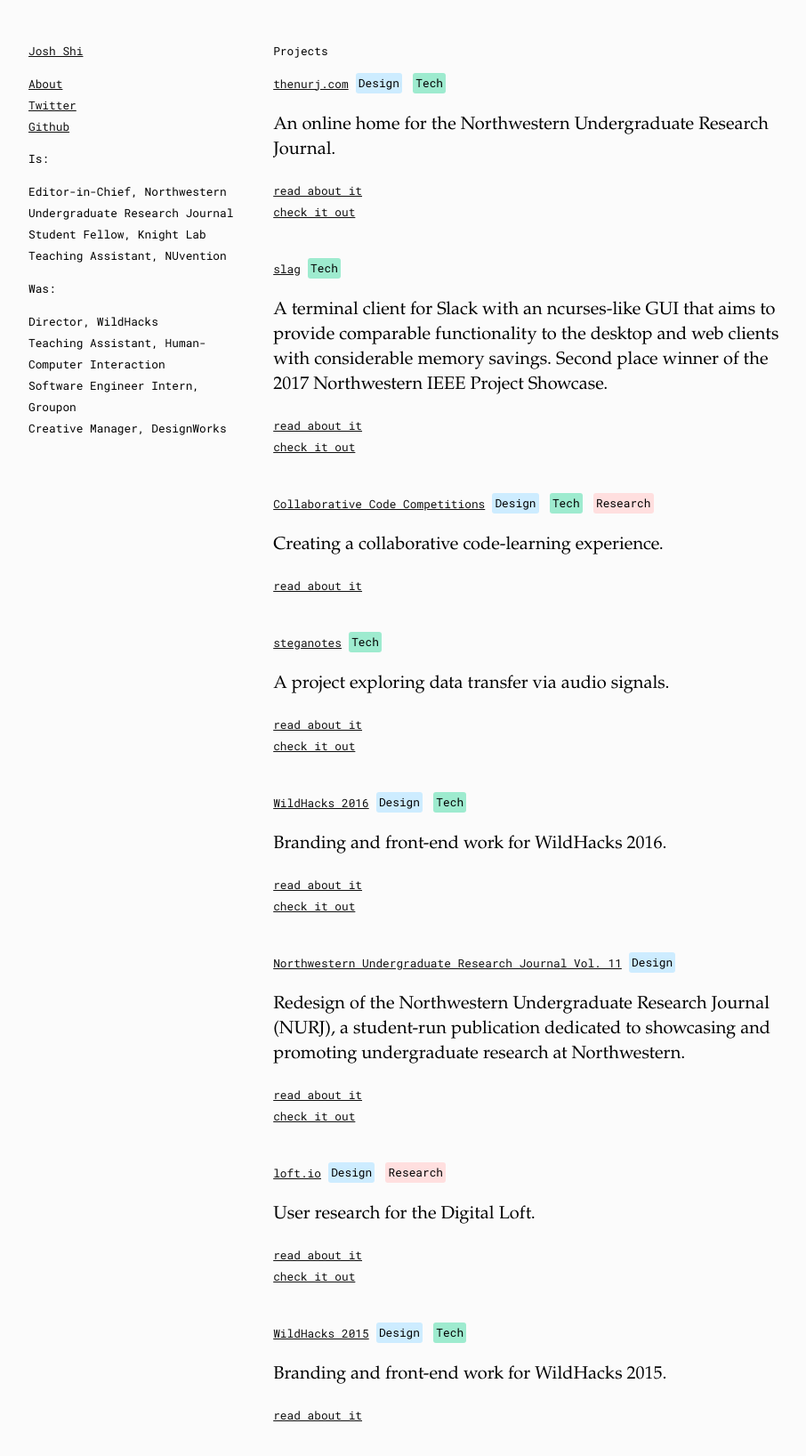
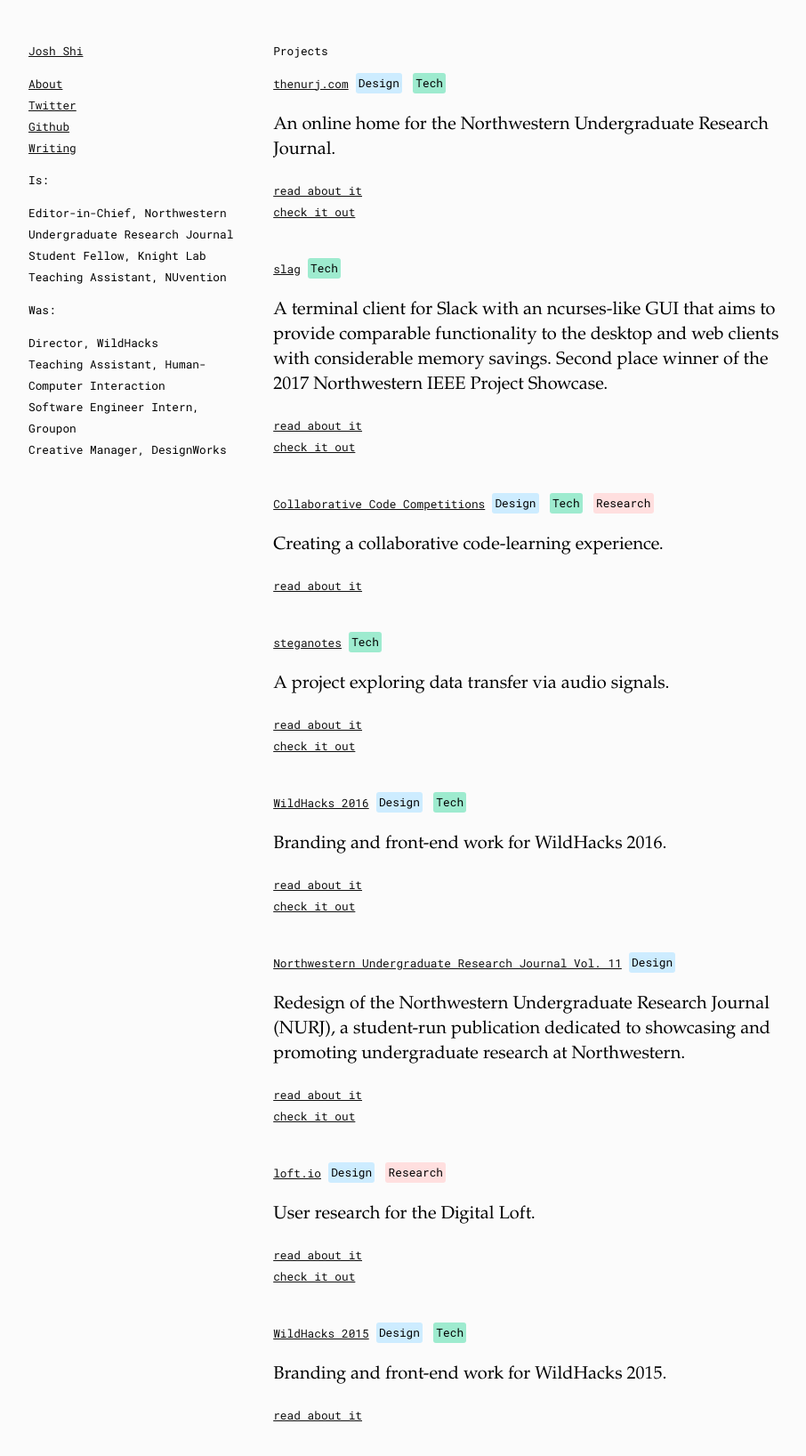
Before and after one commit to thehandsomepanther/thehandsomepanther.github.io, a Jekyll site: the page built from index.md, in a window 1280 px wide. Shown: the top 1636 px of the page at 89% size, without its empty margins (32-938 px from the left). Built offline with Jekyll 4.4.1, drawn with Linux system fonts in a browser that asks for light colours.

Commit message:
link to medium

```diff
--- a/index.md
+++ b/index.md
@@ -11,6 +11,7 @@
       <li><a href="/about">About</a></li>
       <li><a target="_blank" href="https://twitter.com/unfollowjoshshi">Twitter</a></li>
       <li><a target="_blank" href="https://github.com/thehandsomepanther">Github</a></li>
+      <li><a target="_blank" href="https://medium.com/@joshshi/latest">Writing</a></li>
     </ul>
     <ul>
       <p>Is:</p>
```
